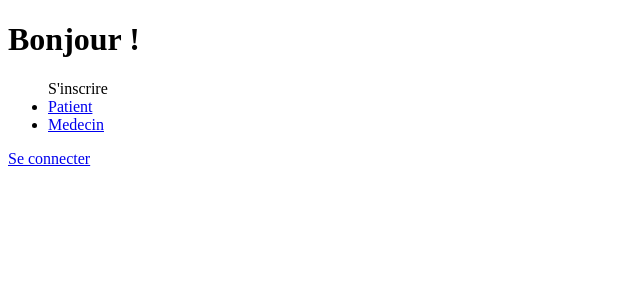
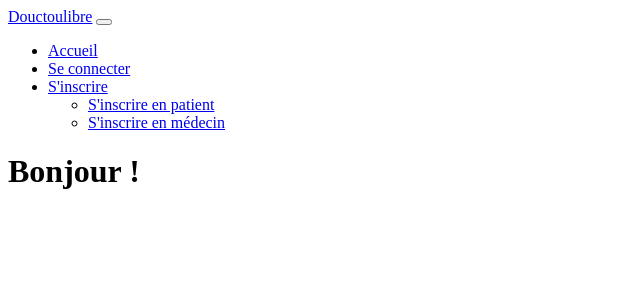
Before and after one commit to Kelig-d/douctoulibre, a Symfony app: template templates/home/index.html.twig in a window 1280 px wide. Shown: the top 300 px of the page, without its empty margins (0-640 px from the left). Run offline with Twig, Linux system fonts and the light colour scheme; the template is opened without the code that fills it, so the values that code supplies are empty; some libraries are stand-ins or nearby versions.

Commit message:
ajout navbar

```diff
--- a/src/Controller/SearchController.php
+++ b/src/Controller/SearchController.php
@@ -30,8 +30,8 @@
             ->add('query', TextType::class, [
                 'label' => false,
                 'attr' => [
-                    'class' => 'form-control',
-                    'placeholder' => 'Entrez un mot-clé'
+                    'class' => 'form-control me-2',
+                    'placeholder' => 'Entrez ce que vous voulez'
                 ]
             ])
             ->add('recherche', SubmitType::class, [
--- a/templates/base.html.twig
+++ b/templates/base.html.twig
@@ -7,18 +7,56 @@
         {# Run `composer require symfony/webpack-encore-bundle`
            and uncomment the following Encore helpers to start using Symfony UX #}
         <link rel="stylesheet" href="https://cdn.jsdelivr.net/npm/fullcalendar@5.3.0/main.min.css" integrity="sha256-uq9PNlMzB+1h01Ij9cx7zeE2OR2pLAfRw3uUUOOPKdA=" crossorigin="anonymous">
+
         {% block stylesheets %}
             {{ encore_entry_link_tags('app') }}
         {% endblock %}
 <script src="https://cdn.jsdelivr.net/npm/fullcalendar@5.10.1/main.min.js" integrity="sha256-XOMgUu4lWKSn8CFoJoBoGd9Q/OET+xrfGYSo+AKpFhE=" crossorigin="anonymous"></script>
 <script src="https://code.jquery.com/jquery-3.3.1.slim.min.js" integrity="sha384-q8i/X+965DzO0rT7abK41JStQIAqVgRVzpbzo5smXKp4YfRvH+8abtTE1Pi6jizo" crossorigin="anonymous"></script>
-<script src="https://cdnjs.cloudflare.com/ajax/libs/popper.js/1.14.7/umd/popper.min.js" integrity="sha384-UO2eT0CpHqdSJQ6hJty5KVphtPhzWj9WO1clHTMGa3JDZwrnQq4sF86dIHNDz0W1" crossorigin="anonymous"></script>
-<script src="https://stackpath.bootstrapcdn.com/bootstrap/4.3.1/js/bootstrap.min.js" integrity="sha384-JjSmVgyd0p3pXB1rRibZUAYoIIy6OrQ6VrjIEaFf/nJGzIxFDsf4x0xIM+B07jRM" crossorigin="anonymous"></script>
+<script src="https://cdn.jsdelivr.net/npm/@popperjs/core@2.9.2/dist/umd/popper.min.js" ></script>
+<script src="https://cdn.jsdelivr.net/npm/bootstrap@5.0.2/dist/js/bootstrap.bundle.min.js" integrity="sha384-MrcW6ZMFYlzcLA8Nl+NtUVF0sA7MsXsP1UyJoMp4YLEuNSfAP+JcXn/tWtIaxVXM" crossorigin="anonymous"></script>
 {% block javascripts %}
             {{ encore_entry_script_tags('app') }}
         {% endblock %}
     </head>
     <body>
-        {% block body %}{% endblock %}
+
+           <nav class="navbar navbar-expand-lg navbar-light bg-light">
+  <div class="container-fluid">
+    <a class="navbar-brand" href="/">Douctoulibre</a>
+    <button class="navbar-toggler" type="button" data-bs-toggle="collapse" data-bs-target="#navbarSupportedContent" aria-controls="navbarSupportedContent" aria-expanded="false" aria-label="Toggle navigation">
+      <span class="navbar-toggler-icon"></span>
+    </button>
+    <div class="collapse navbar-collapse" id="navbarSupportedContent">
+      <ul class="navbar-nav me-auto mb-2 mb-lg-0">
+        <li class="nav-item">
+          <a class="nav-link" aria-current="page" href="{{path('home')}}">Accueil</a>
+        </li>
+        {% if app.user is null %}
+          <li class="nav-item"><a class="nav-link" href="{{path('login')}}">Se connecter</a></li>
+        <li class="nav-item dropdown">
+          <a class="nav-link dropdown-toggle" href="#" id="navbarDropdown" role="button" data-bs-toggle="dropdown" aria-expanded="false">
+            S'inscrire
+          </a>
+          <ul class="dropdown-menu" aria-labelledby="navbarDropdown">
+            <li><a class="dropdown-item" href="{{path('register',{"type":"Patient"})}}">S'inscrire en patient</a></li>
+            <li><a class="dropdown-item" href="{{path('register',{"type":"Medecin"})}}">S'inscrire en médecin</a></li>
+          </ul>
+        </li>
+        </ul>
+        {% else %}
+          <li class="nav-item"><a class="nav-link"href="/logout">Se déconnecter</a></li>
+      </ul>
+      {% if app.user.roles[0] == "ROLE_PATIENT" %}
+        {{ render(controller(
+          'App\\Controller\\SearchController::searchBar'
+        )) }}
+      {% endif %}
+      {% endif %}
+    </div>
+  </div>
+</nav>
+                {% block body %}
+        {% endblock %}
     </body>
 </html>
--- a/templates/bloquer_rendez_vous/index.html.twig
+++ b/templates/bloquer_rendez_vous/index.html.twig
@@ -1,5 +1,3 @@
-{% extends 'base.html.twig' %}
-
 {% block title %}Hello BloquerRendezVousController!{% endblock %}
 
 {% block body %}
--- a/templates/home/index.html.twig
+++ b/templates/home/index.html.twig
@@ -7,22 +7,9 @@
     <div class="example-wrapper">
         {% if app.user is null %}
             <h1>Bonjour !</h1>
-            <ul>S'inscrire
-                <li>
-                    <a href="{{path('register',{"type":"Patient"})}}">Patient</a>
-                </li>
-                <li>
-                    <a href="{{path('register',{"type":"Medecin"})}}">Medecin</a>
-                </li>
-            </ul>
-            <a href="{{path('login')}}">Se connecter</a>
         {% else %}
             <h1>Bonjour {{app.user.prenom}} {{ app.user.nom }}! ✅</h1>
-            <a href="/logout">Se deconnecter</a>
             {% if app.user.roles[0] == "ROLE_PATIENT" %}
-                {{ render(controller(
-                    'App\\Controller\\SearchController::searchBar'
-                )) }}
                 <h1>Vos rendez-vous</h1>
                 {{ render(controller(
                         'App\\Controller\\CalendrierController::index',{'patientId':app.user.id}
--- a/templates/prendre_rendez_vous/index.html.twig
+++ b/templates/prendre_rendez_vous/index.html.twig
@@ -1,5 +1,3 @@
-{% extends 'medecin_page/index.html.twig' %}
-
 {% block title %}Hello PrendreRendezVousController!{% endblock %}
 
 {% block body %}
```
Also changed, not shown: templates/calendrier/index.html.twig (+12 -6 lines), templates/search/searchBar.html.twig (+6 -1 lines).
